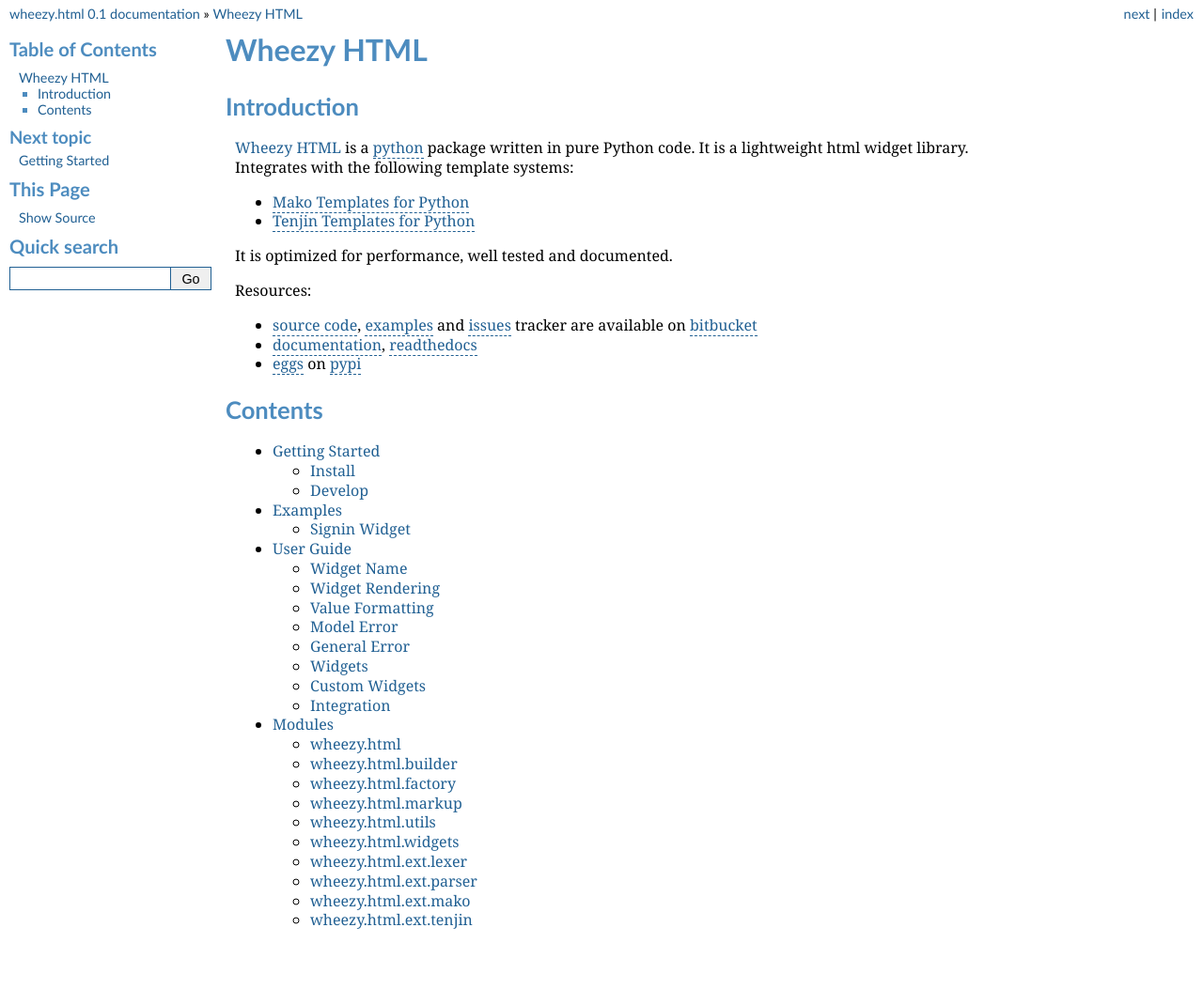
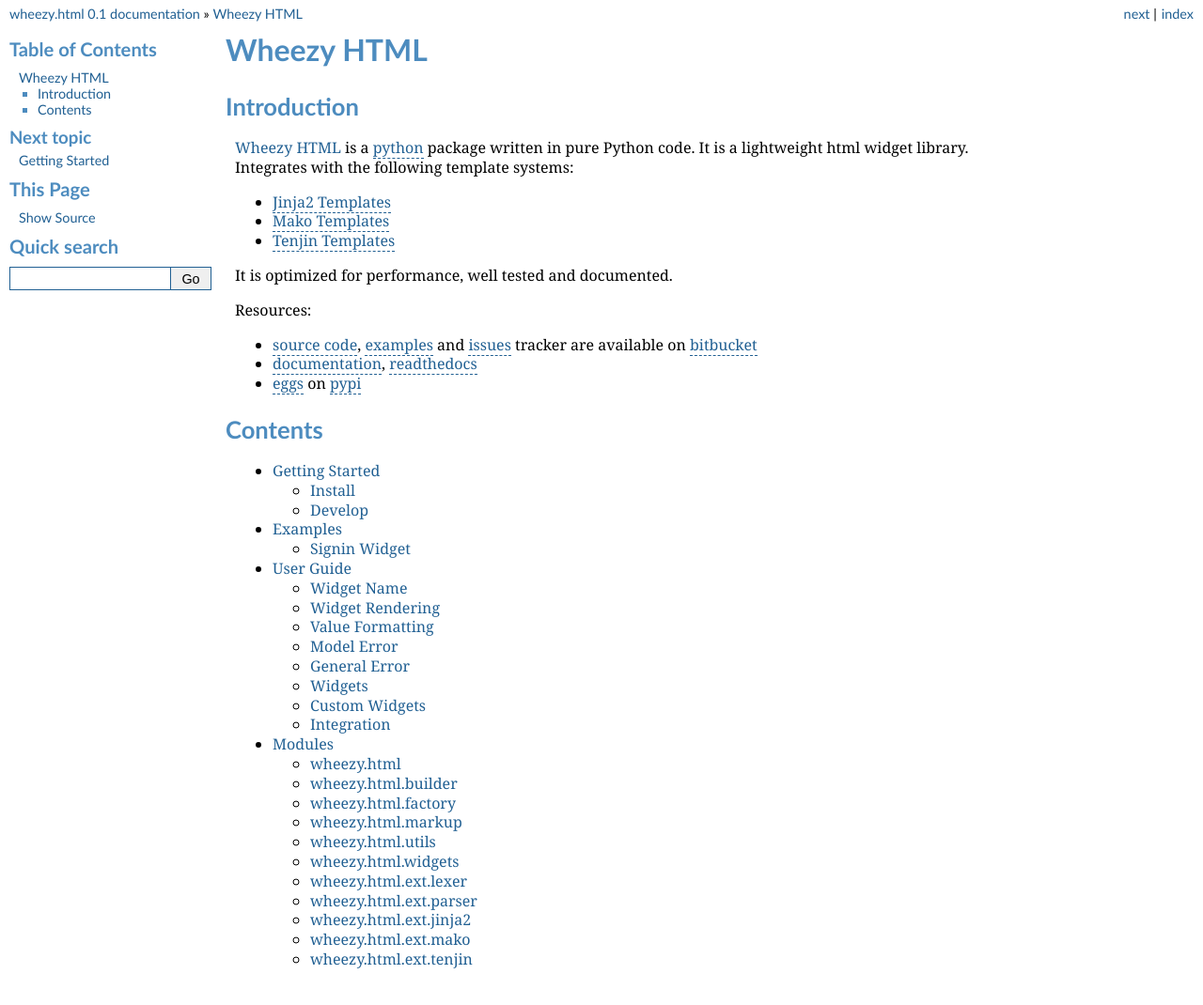
Before and after one commit to akornatskyy/wheezy.html, a Sphinx documentation site: the page built from doc/index.rst, in a window 1280 px wide. Shown: the top 1070 px of the page at 94% size. Built offline with Sphinx 7.4.7, drawn with Linux system fonts in a browser that asks for light colours.

Commit message:
Updated documentation with Jinja2 support.

```diff
--- a/doc/gettingstarted.rst
+++ b/doc/gettingstarted.rst
@@ -16,9 +16,10 @@
     $ virtualenv env
     $ env/bin/easy_install wheezy.html
 
-If you would like take a benefit of template preprocessing for Mako
-or Tenjin engines specify extra requirements::
+If you would like take a benefit of template preprocessing for
+Jinja2, Mako or Tenjin engines specify extra requirements::
 
+    $ env/bin/easy_install wheezy.html[jinja2]
     $ env/bin/easy_install wheezy.html[mako]
     $ env/bin/easy_install wheezy.html[tenjin]
 
--- a/doc/index.rst
+++ b/doc/index.rst
@@ -10,8 +10,9 @@
 It is a lightweight html widget library. Integrates with the following
 template systems:
 
-* `Mako Templates for Python <http://www.makotemplates.org>`_
-* `Tenjin Templates for Python <http://www.kuwata-lab.com/tenjin/>`_
+* `Jinja2 Templates <http://jinja.pocoo.org>`_
+* `Mako Templates <http://www.makotemplates.org>`_
+* `Tenjin Templates <http://www.kuwata-lab.com/tenjin/>`_
 
 It is optimized for performance, well tested and documented.
 
--- a/doc/modules.rst
+++ b/doc/modules.rst
@@ -49,6 +49,12 @@
 .. automodule:: wheezy.html.ext.parser
    :members:
 
+wheezy.html.ext.jinja2
+----------------------
+
+.. automodule:: wheezy.html.ext.jinja2
+   :members:
+
 wheezy.html.ext.mako
 --------------------
 
```
Also changed, not shown: doc/userguide.rst (+51 -2 lines), 1 other file.
